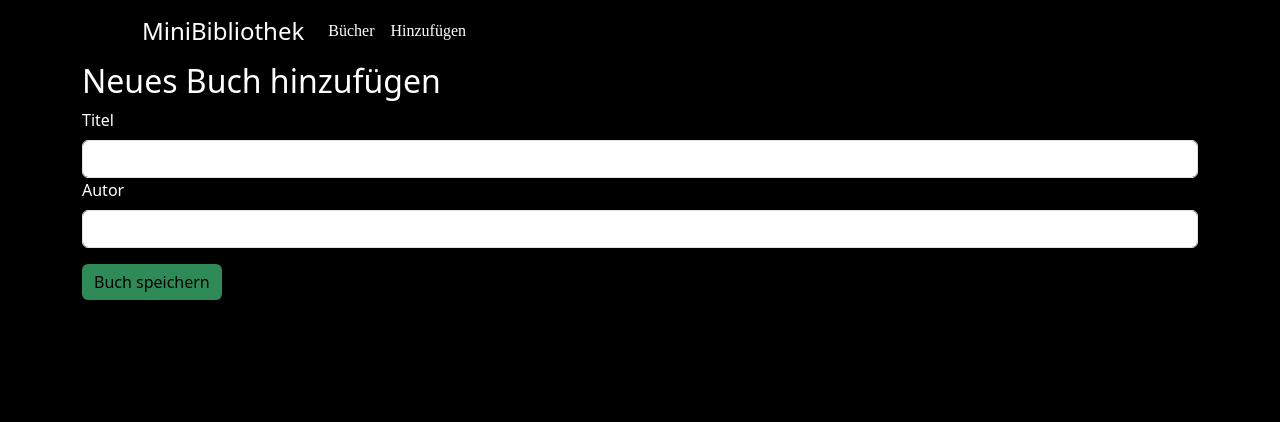
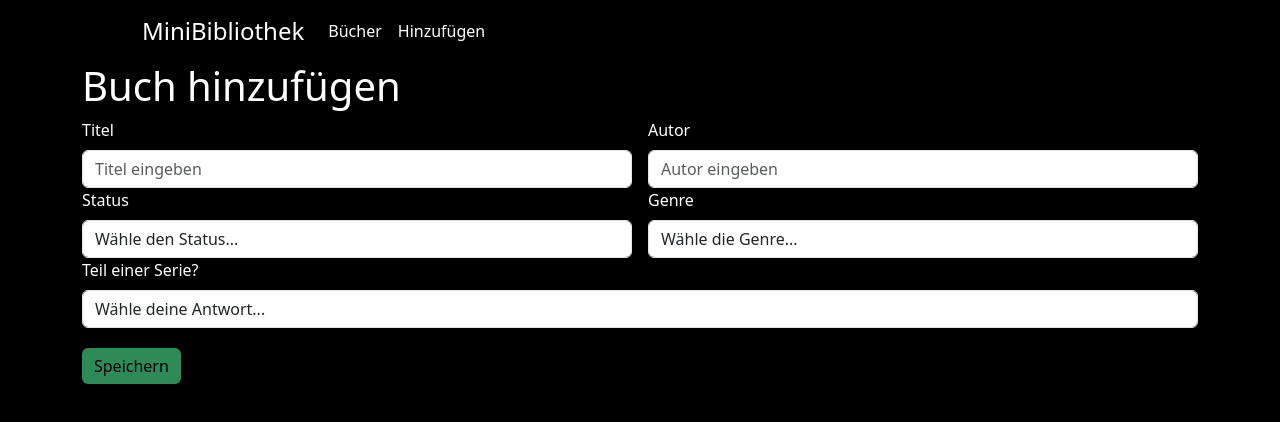
Before and after one commit to bingesam/Abschlussprojekt, a SvelteKit app in the folder bibliothek/: page /create in a window 1280 px wide. Shown: the top 422 px of the page. Built offline with nearby package versions, Linux system fonts and the light colour scheme.

Commit message:
fixed delete, stats mainpage

```diff
--- a/bibliothek/src/routes/+page.svelte
+++ b/bibliothek/src/routes/+page.svelte
@@ -1,3 +1,8 @@
+<script>
+    export let data;
+    //const stats = data.stats;
+</script>
+
 <div class="container mt-3">
     <div class="hero-section svelte-16ktbxa">
         <div class="hero-content svelte-16ktbxa">
@@ -8,19 +13,49 @@
 </div>
 
 <section class="stats-section svelte-16ktbxa">
-    <div class="container">
-        <div class="stats-grid svelte-16ktbxa">
-            <div class="stat-card svelte-16ktbxa">
-                <span class="number svelte-16ktbxa">6</span>
-                <span class="label svelte-16ktbxa">Gelesen</span>
+    <div class="row mt-5">
+        <div class="col-md-3">
+            <div
+                class="card text-white text-center"
+                style="background-color: seagreen;"
+            >
+                <div class="card-body">
+                    <h4>Read</h4>
+                    <p>{data.stats.read}</p>
+                </div>
             </div>
-            <div class="stat-card svelte-16ktbxa">
-                <span class="number svelte-16ktbxa">2</span>
-                <span class="label svelte-16ktbxa">Gerade am lesen</span>
+        </div>
+        <div class="col-md-3">
+            <div
+                class="card text-white text-center"
+                style="background-color: goldenrod;"
+            >
+                <div class="card-body">
+                    <h4>Currently Reading</h4>
+                    <p>{data.stats["currently reading"]}</p>
+                </div>
             </div>
-            <div class="stat-card svelte-16ktbxa">
-                <span class="number svelte-16ktbxa">11</span>
-                <span class="label svelte-16ktbxa">Noch offen</span>
+        </div>
+        <div class="col-md-3">
+            <div
+                class="card text-white text-center"
+                style="background-color: steelblue;"
+            >
+                <div class="card-body">
+                    <h4>On Hold</h4>
+                    <p>{data.stats["on hold"]}</p>
+                </div>
+            </div>
+        </div>
+        <div class="col-md-3">
+            <div
+                class="card text-white text-center"
+                style="background-color: firebrick;"
+            >
+                <div class="card-body">
+                    <h4>Wanna Read</h4>
+                    <p>{data.stats["wanna read"]}</p>
+                </div>
             </div>
         </div>
     </div>
@@ -58,9 +93,24 @@
             typing 4s steps(30, end),
             blink-caret 0.75s step-end infinite;
     }
+    .col-md-3 {
+        margin-bottom: 3em;
+    }
+    .row {
+        margin-top: 5rem;
+    }
+    .card {
+        border-radius: 1rem;
+        transition: transform 0.2s ease;
+    }
+    .card:hover {
+        transform: scale(1.05);
+    }
 
-    .stats-section{
-        color: red;
+    p{
+        font-size: 1.5em;
+        margin: 0;
+        color: white;
     }
 
     @keyframes typing {
@@ -78,6 +128,4 @@
             border-color: transparent;
         }
     }
-
-
 </style>
--- a/bibliothek/src/routes/create/+page.server.js
+++ b/bibliothek/src/routes/create/+page.server.js
@@ -1,4 +1,4 @@
-import db from "$lib/db";
+/* import db from "$lib/db";
 
 export const actions = {
   default: async ({ request }) => {
@@ -15,4 +15,47 @@ export const actions = {
       success: true
     };
   }
+}; */
+
+import db from "$lib/db";
+
+function getImageByGenre(genre) {
+  const images = {
+    crime: "/crime1.png",
+    mystery: "/mystery1.png",
+    romance: "/romance1.png",
+    science: "/science1.png"
+  };
+  return images[genre] || "/default.jpg";
+}
+
+function getRandomSeriesId() {
+  return Math.floor(Math.random() * 99) + 1; // beliebige ID
+}
+
+export const actions = {
+  create: async ({ request }) => {
+    try {
+      const data = await request.formData();
+
+      const genre = data.get("genre");
+      const isSeries = data.get("series") === "yes";
+
+      const book = {
+        title: data.get("title"),
+        author: data.get("author"),
+        status: data.get("status"),
+        genre: genre,
+        image: getImageByGenre(genre),
+        series_id: isSeries ? getRandomSeriesId() : null
+      };
+
+      await db.createBook(book);
+
+      return { success: true };
+    } catch (error) {
+      console.error("CreateBook error:", error);
+      return { success: false, error };
+    }
+  }
 };
--- a/bibliothek/src/routes/create/+page.svelte
+++ b/bibliothek/src/routes/create/+page.svelte
@@ -1,19 +1,61 @@
 <script>
-  export let form;
+  let { form } = $props();
 </script>
 
-<h2>Neues Buch hinzufügen</h2>
+<h1>Buch hinzufügen</h1>
 
 <form method="POST" action="?/create">
-  <label for="title" class="form-label">Titel</label>
-  <input type="text" name="title" id="title" class="form-control" required />
+  <div class="row g-3">
+    <div class="col">
+      <label for="title" class="form-label">Titel</label>
+      <input name="title" type="text" class="form-control" placeholder="Titel eingeben" required />
+    </div>
+    <div class="col">
+      <label for="author" class="form-label">Autor</label>
+      <input name="author" type="text" class="form-control" placeholder="Autor eingeben" required />
+    </div>
+  </div>
 
-  <label for="author" class="form-label">Autor</label>
-  <input type="text" id="author" name="author" class="form-control" required />
+  <div class="row g-3">
+    <div class="col">
+      <label for="status" class="form-label">Status</label>
+      <select name="status" class="form-control" required>
+        <option value="" disabled selected>Wähle den Status...</option>
+        <option value="read">read</option>
+        <option value="currently reading">currently reading</option>
+        <option value="on hold">on hold</option>
+        <option value="wanna read">wanna read</option>
+      </select>
+    </div>
 
-  <button type="submit" class="btn btn-primary mt-3">Buch speichern</button>
+    <div class="col">
+      <label for="genre" class="form-label">Genre</label>
+      <select name="genre" class="form-control" required>
+        <option value="" disabled selected>Wähle die Genre...</option>
+        <option value="crime">Crime</option>
+        <option value="mistery">Mistery</option>
+        <option value="romance">Romance</option>
+        <option value="science">Science</option>
+      </select>
+    </div>
+  </div>
+
+  <div class="row g-3">
+    <div class="col">
+      <label for="series" class="form-label">Teil einer Serie?</label>
+      <select name="series" class="form-control" required>
+        <option value="" disabled selected>Wähle deine Antwort...</option>
+        <option value="yes">Ja</option>
+        <option value="no">Nein</option>
+      </select>
+    </div>
+  </div>
+
+  <button type="submit" class="btn btn-primary">Speichern</button>
 </form>
 
 {#if form?.success}
-  <p class="text-success mt-3">Buch wurde erfolgreich hinzugefügt!</p>
+  <div class="alert alert-success mt-3">Buch erfolgreich hinzugefügt!</div>
+{:else if form?.error}
+  <div class="alert alert-danger mt-3">{form.error.message}</div>
 {/if}
--- a/bibliothek/static/styles.css
+++ b/bibliothek/static/styles.css
@@ -16,7 +16,6 @@ body {
 .navbar-nav .nav-link {
     color: white !important;
     /* Sets text color to white */
-    font-family: 'Cinzel', serif;
     transition: color 0.3s ease;
 }
 
@@ -25,10 +24,13 @@ body {
 }
 
 .navbar-brand {
-    color: white !important;
     /* Ensures the brand name is white */
     font-size: 1.5rem;
     transition: color 0.3s ease;
+}
+
+.navbar-brand:hover{
+    color: seagreen;
 }
 
 .col-md-6 {
@@ -62,9 +64,9 @@ body {
     text-align: center;
 }
 
-.card-body {
+/* .card-body {
     background-color: #1b1b1b;
-}
+} */
 
 .btn:hover {
     background-color: #343a40;
```
Also changed, not shown: bibliothek/src/lib/components/BookCard.svelte (+6 -2 lines), bibliothek/src/routes/+page.server.js (added, +21 -0 lines), bibliothek/static/default.png (added).
